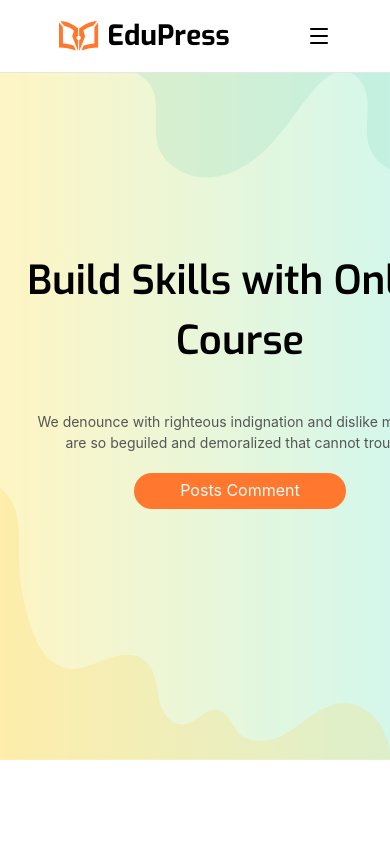
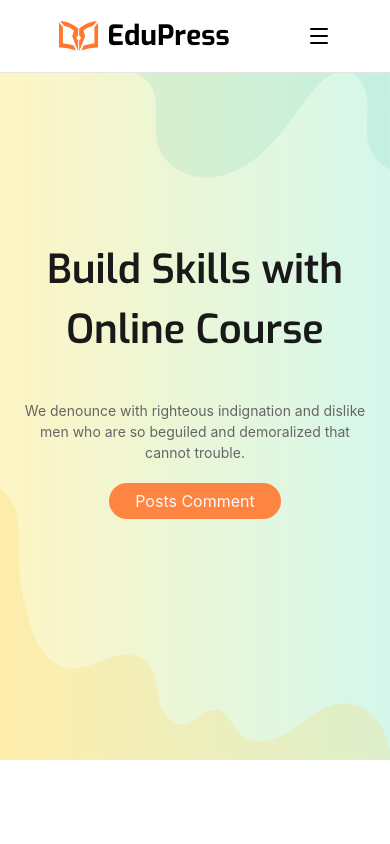
Before and after one commit to AyaAlaa2/EduPress-app, a React (Vite) app: page / in a window 390 px wide. Shown: the top 844 px of the page. Built offline with nearby package versions, Linux system fonts and the light colour scheme.

Commit message:
update code

```diff
--- a/src/components/homePage/Hero.jsx
+++ b/src/components/homePage/Hero.jsx
@@ -10,7 +10,7 @@ const Hero = () => {
       <img src={img2} className="absolute md:hidden top-0 right-0 w-120 " />
       <div className="absolute md:hidden top-0 left-0 w-full h-full bg-[#F0F0F0]/10 z-0"></div>
 
-      <div className="absolute md:relative  w-120 inset-0 bg-opacity-50 flex flex-col justify-center items-center md:items-start gap-10 px-1">
+      <div className="w-120 inset-0 bg-opacity-50 flex flex-col justify-center items-center md:items-start gap-10 px-1">
         <div>
           <p className="text-center md:text-start font-semibold text-[40px] md:text-[48px] font-[Exo] leading-[150%]">
             Build Skills with Online Course
```
